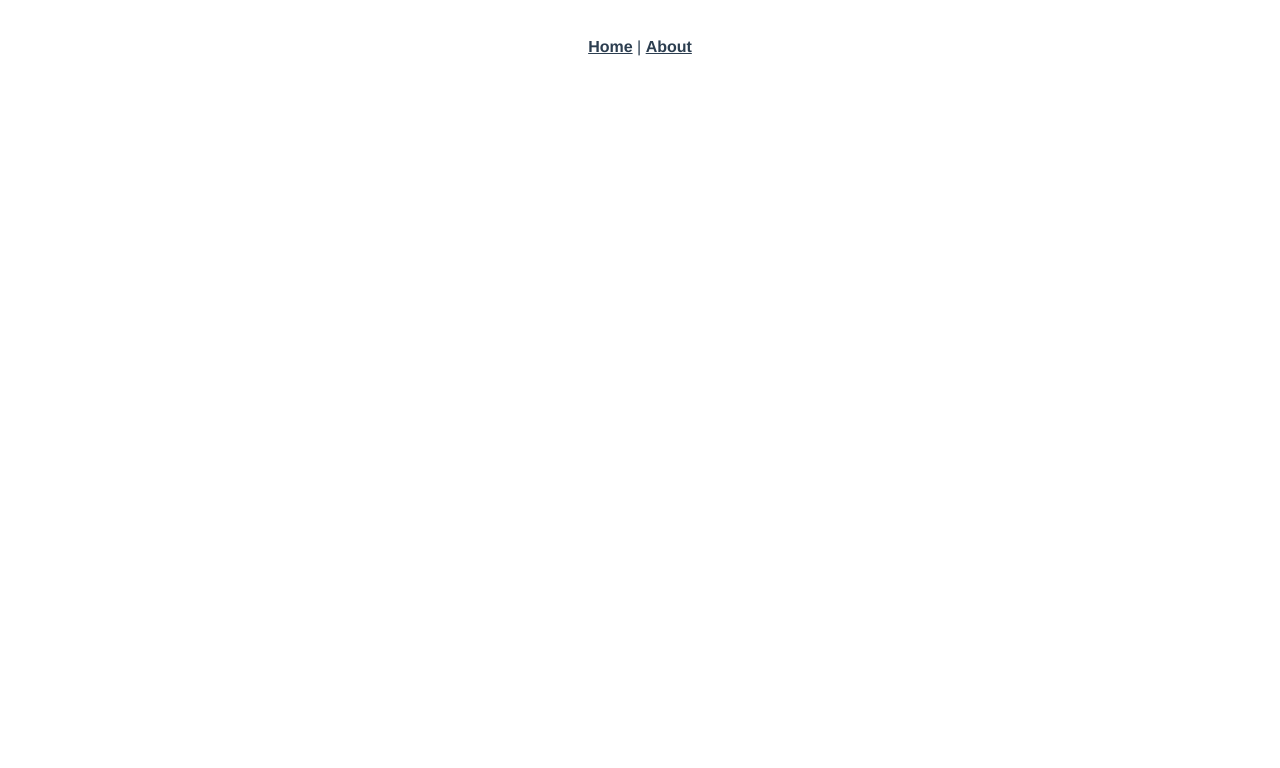
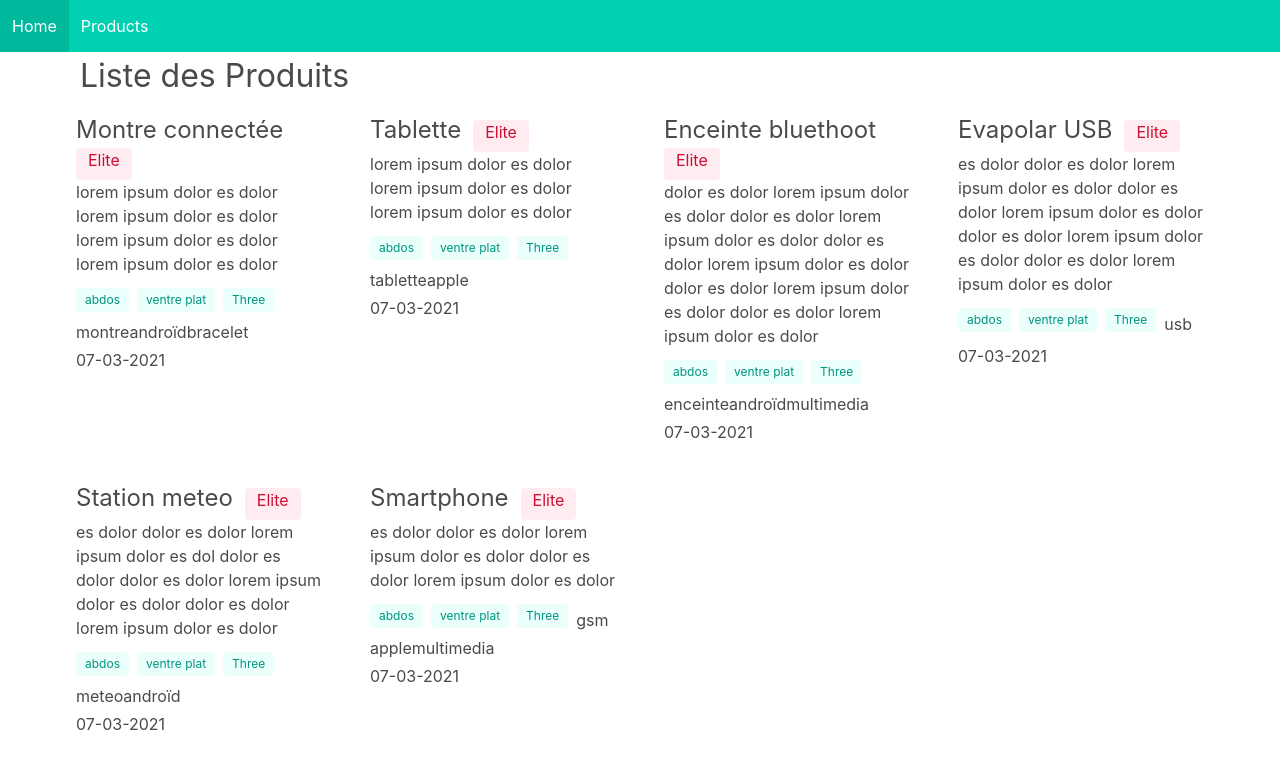
Before and after one commit to dyl25/shopping-app, a Vue app: page /products in a window 1280 px wide. Before the commit this address had no page. Shown: the top 768 px of the page. Built offline with nearby package versions, Linux system fonts and the light colour scheme; data requests are answered from the project's data file.

Commit message:
fresh project + creation of json db + initial product component

```diff
--- a/data/db.json
+++ b/data/db.json
@@ -9,9 +9,24 @@
                 "email": "fake@example.com",
                 "mobile": "0789223366"
             },
+            "tags": [
+                {
+                    "id": 1,
+                    "name": "montre"
+                },
+                {
+                    "id": 2,
+                    "name": "androïd"
+                },
+                {
+                    "id": 3,
+                    "name": "bracelet"
+                }
+            ],
             "name": "Montre connectée",
             "description": "lorem ipsum dolor es dolor lorem ipsum dolor es dolor lorem ipsum dolor es dolor lorem ipsum dolor es dolor",
             "price": 69.50,
+            "quantity": 211,
             "image": "connectedWatch.jpg",
             "creation_date": "15-09-2020"
         },
@@ -24,9 +39,20 @@
                 "email": "Hneri@example.com",
                 "mobile": "0895263254"
             },
+            "tags": [
+                {
+                    "id": 4,
+                    "name": "tablette"
+                },
+                {
+                    "id": 5,
+                    "name": "apple"
+                }
+            ],
             "name": "Tablette",
             "description": "lorem ipsum dolor es dolor lorem ipsum dolor es dolor lorem ipsum dolor es dolor",
             "price": 233.05,
+            "quantity": 13,
             "image": "tablette.jpg",
             "creation_date": "20-03-2019"
         },
@@ -39,9 +65,24 @@
                 "email": "Charle@example.com",
                 "mobile": "045785231"
             },
+            "tags": [
+                {
+                    "id": 1,
+                    "name": "enceinte"
+                },
+                {
+                    "id": 2,
+                    "name": "androïd"
+                },
+                {
+                    "id": 6,
+                    "name": "multimedia"
+                }
+            ],
             "name": "Enceinte bluethoot",
             "description": "dolor es dolor lorem ipsum dolor es dolor dolor es dolor lorem ipsum dolor es dolor dolor es dolor lorem ipsum dolor es dolor dolor es dolor lorem ipsum dolor es dolor dolor es dolor lorem ipsum dolor es dolor",
             "price": 155.45,
+            "quantity": 566,
             "image": "enceinte.png",
             "creation_date": "07-12-2020"
         },
@@ -54,9 +95,16 @@
                 "email": "Miriame@example.com",
                 "mobile": "0985562312"
             },
+            "tags": [
+                {
+                    "id": 7,
+                    "name": "usb"
+                }
+            ],
             "name": "Evapolar USB",
             "description": "es dolor dolor es dolor lorem ipsum dolor es dolor dolor es dolor lorem ipsum dolor es dolor dolor es dolor lorem ipsum dolor es dolor dolor es dolor lorem ipsum dolor es dolor",
             "price": 99.35,
+            "quantity": 0,
             "image": "evapolar.png",
             "creation_date": "01-01-2017"
         },
@@ -69,9 +117,20 @@
                 "email": "Thibault@example.com",
                 "mobile": "0325456987"
             },
+            "tags": [
+                {
+                    "id": 1,
+                    "name": "meteo"
+                },
+                {
+                    "id": 2,
+                    "name": "androïd"
+                }
+            ],
             "name": "Station meteo",
             "description": "es dolor dolor es dolor lorem ipsum dolor es dol dolor es dolor dolor es dolor lorem ipsum dolor es dolor dolor es dolor lorem ipsum dolor es dolor",
             "price": 114.25,
+            "quantity": 12,
             "image": "meteo.jpg",
             "creation_date": "17-06-2018"
         },
@@ -84,9 +143,24 @@
                 "email": "Emilie@example.com",
                 "mobile": "0652145235"
             },
+            "tags": [
+                {
+                    "id": 1,
+                    "name": "gsm"
+                },
+                {
+                    "id": 5,
+                    "name": "apple"
+                },
+                {
+                    "id": 6,
+                    "name": "multimedia"
+                }
+            ],
             "name": "Smartphone",
             "description": "es dolor dolor es dolor lorem ipsum dolor es dolor dolor es dolor lorem ipsum dolor es dolor",
             "price": 325.42,
+            "quantity": 0,
             "image": "smartphone.jpg",
             "creation_date": "28-11-2020"
         }
--- a/package.json
+++ b/package.json
@@ -8,6 +8,7 @@
     "lint": "vue-cli-service lint"
   },
   "dependencies": {
+    "axios": "^0.21.1",
     "core-js": "^3.6.5",
     "vue": "^3.0.0",
     "vue-router": "^4.0.0-0"
--- a/public/index.html
+++ b/public/index.html
@@ -4,8 +4,13 @@
     <meta charset="utf-8">
     <meta http-equiv="X-UA-Compatible" content="IE=edge">
     <meta name="viewport" content="width=device-width,initial-scale=1.0">
+
+    <link rel="stylesheet" href="https://unpkg.com/bulma@0.9.0/css/bulma.min.css" />
     <link rel="icon" href="<%= BASE_URL %>favicon.ico">
+
     <title><%= htmlWebpackPlugin.options.title %></title>
+
+    <script src="https://kit.fontawesome.com/a4e34a50a6.js" crossorigin="anonymous"></script>
   </head>
   <body>
     <noscript>
--- a/src/App.vue
+++ b/src/App.vue
@@ -1,30 +1,31 @@
 <template>
-  <div id="nav">
-    <router-link to="/">Home</router-link> |
-    <router-link to="/about">About</router-link>
-  </div>
-  <router-view/>
+    <nav id="nav" class="navbar is-primary" aria-label="main navigation">
+        <div class="navbar-brand">
+            <a
+                role="button"
+                class="navbar-burger"
+                aria-label="menu"
+                aria-expanded="false"
+                data-target="navbarBasicExample"
+            >
+                <span aria-hidden="true"></span>
+                <span aria-hidden="true"></span>
+                <span aria-hidden="true"></span>
+            </a>
+        </div>
+
+        <div id="navbarBasicExample" class="navbar-menu">
+            <div class="navbar-start">
+                <router-link class="navbar-item" to="/">Home</router-link>
+                <router-link class="navbar-item" to="/products"
+                    >Products</router-link
+                >
+            </div>
+        </div>
+    </nav>
+    <section>
+        <div class="container">
+            <router-view />
+        </div>
+    </section>
 </template>
-
-<style>
-#app {
-  font-family: Avenir, Helvetica, Arial, sans-serif;
-  -webkit-font-smoothing: antialiased;
-  -moz-osx-font-smoothing: grayscale;
-  text-align: center;
-  color: #2c3e50;
-}
-
-#nav {
-  padding: 30px;
-}
-
-#nav a {
-  font-weight: bold;
-  color: #2c3e50;
-}
-
-#nav a.router-link-exact-active {
-  color: #42b983;
-}
-</style>
--- a/src/router/index.js
+++ b/src/router/index.js
@@ -1,5 +1,6 @@
 import { createRouter, createWebHistory } from 'vue-router'
 import Home from '../views/Home.vue'
+import ProductList from '../views/ProductList.vue'
 
 const routes = [
     {
@@ -8,12 +9,9 @@ const routes = [
         component: Home
     },
     {
-    path: '/about',
-    name: 'About',
-    // route level code-splitting
-    // this generates a separate chunk (about.[hash].js) for this route
-    // which is lazy-loaded when the route is visited.
-    component: () => import(/* webpackChunkName: "about" */ '../views/About.vue')
+        path: '/products',
+        name: 'ProductList',
+        component: ProductList
     }
 ]
 
--- /dev/null
+++ b/src/views/ProductList.vue
@@ -0,0 +1,52 @@
+<template>
+    <h2 class="is-size-3 px-4">Liste des Produits</h2>
+
+    <div class="columns is-multiline">
+        <article v-for="product in products" :key="product.id" class="column is-3 px-5 mt-3 hoverable is-clickable">
+            <div>
+                <h3 class="is-size-4 is-inline-block mr-3">{{ product.name }}</h3>
+                <span class="tag is-danger is-light is-inline-block is-medium"
+                    >Elite</span
+                >
+            </div>
+            <div>{{ product.description }}</div>
+            <div class="tags mt-3 mb-1">
+                <span class="tag is-primary is-light">abdos</span>
+                <span class="tag is-primary is-light">ventre plat</span>
+                <span class="tag is-primary is-light">Three</span>
+                <span v-for="tag in product.tags" :key="tag.id">{{ tag.name }}</span>
+            </div>
+            <div>07-03-2021</div>
+        </article>
+    </div>
+</template>
+
+<script>
+import axios from "axios";
+
+export default {
+    data() {
+        return {
+            products: [],
+            messages: [],
+            errors: [],
+        };
+    },
+
+    mounted() {
+        this.loadProdcuts();
+    },
+
+    methods: {
+        loadProdcuts() {
+
+            axios.get("http://localhost:3000/products")
+            .then(({ data }) => {
+                console.log(data);
+                this.products = data;
+            })
+            .catch(err => this.errors.push("Une erreur s'est produite:" + err));
+        },
+    },
+};
+</script>
```
Also changed, not shown: 1 other file (tests, documents, lock files or other folders). Lines whose indentation alone changed are shown as unchanged.
